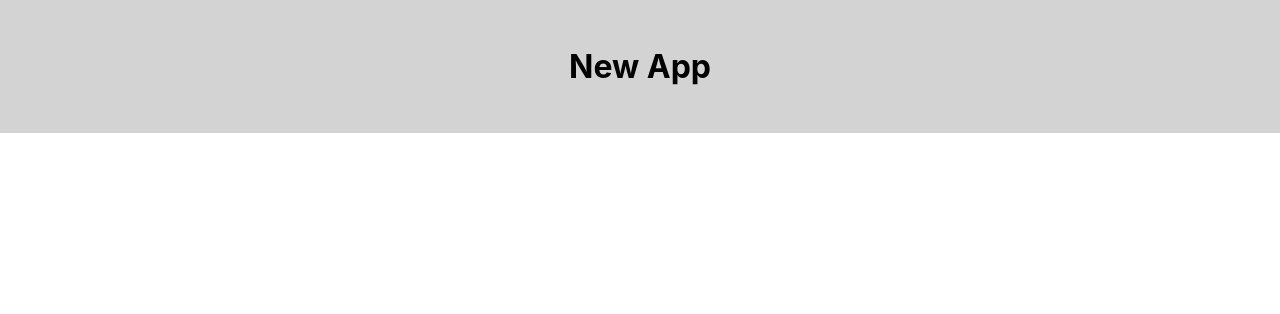
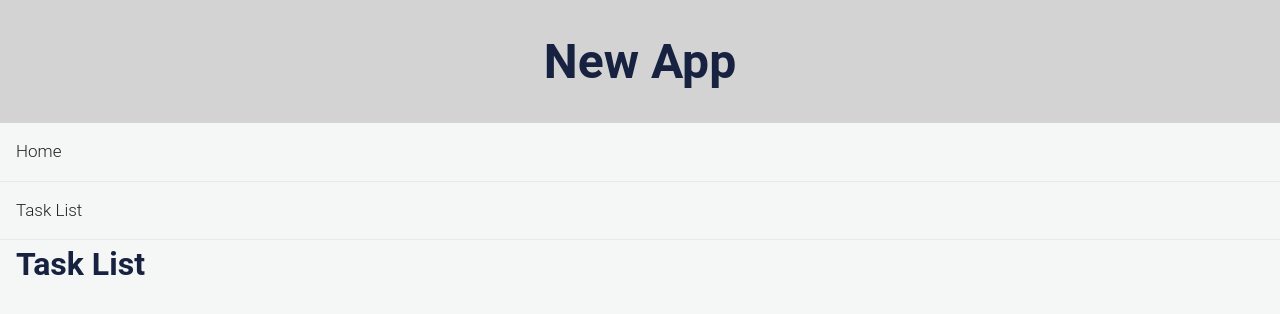
Before and after one commit to patriciad9mendes/nokia-challenge-fe, a React (Create React App) app: page /TaskList in a window 1280 px wide. Shown: the top 314 px of the page. Built offline with nearby package versions, Linux system fonts and the light colour scheme.

Commit message:
Add Navbar
Add Navbar and Page Flow to the app. Need improvements.

```diff
--- a/src/App.css
+++ b/src/App.css
@@ -1,38 +1,56 @@
-.App {
+:root {
+  --white: #FFFFFF;
+  --black: #172241;
+  --gray: #f4f7f6;
+  --gray-dark: #d3d3d3;
+}
+
+body, html {
+  font-family: 'Roboto', sans-serif;
+  font-weight: 300;
+  line-height: 1.5;
+  color: var(--black);
+  text-align: left;
+  background-color: var(--gray);
+}
+
+* {
+  margin: 0;
+  padding: 0;
+}
+
+h1 {
+  color: var(--black);
+  font-size: 3rem;
   text-align: center;
 }
 
-.App-logo {
-  height: 40vmin;
-  pointer-events: none;
+h2 {
+  font-size: 2rem;
+  padding: 0 1rem;
 }
 
-@media (prefers-reduced-motion: no-preference) {
-  .App-logo {
-    animation: App-logo-spin infinite 20s linear;
-  }
+h3 {
+  font-size: 1.5rem;
+  padding: 0 .5rem;
+  font-weight: 300;
 }
 
-.App-header {
-  background-color: #282c34;
-  min-height: 100vh;
-  display: flex;
-  flex-direction: column;
-  align-items: center;
-  justify-content: center;
-  font-size: calc(10px + 2vmin);
-  color: white;
+p{
+  color: var(--gray-dark);
 }
 
-.App-link {
-  color: #61dafb;
+.flex-container {
+  text-align: center;
+  margin: 2rem auto;
+  float: center;
+  display: flex;
+  flex-flow: row wrap;
+  text-align: center;
+  max-width: 1400px;
 }
 
-@keyframes App-logo-spin {
-  from {
-    transform: rotate(0deg);
-  }
-  to {
-    transform: rotate(360deg);
-  }
+.flex-container > * {
+  padding: 15px;
+  flex: 1 100%;
 }
--- a/src/App.js
+++ b/src/App.js
@@ -6,13 +6,15 @@ import './App.css';
 
 //Components
 import Header from './components/Header.js';
+import Navbar from './components/Navbar.js';
 
 class App extends React.Component {
   render() {
     return (
-      <div className="App">
-        <Header/>
-      </div>
+        <div className="flex-contaier">
+          <Header/>
+          <Navbar/>
+        </div>
     );
   }
 }
--- /dev/null
+++ b/src/components/Navbar.js
@@ -0,0 +1,42 @@
+import React from "react";
+import { BrowserRouter as Router, Switch, Route, Link } from 'react-router-dom';
+
+//Style
+import '../style/Navbar.css';
+
+//Pages
+import Home from '../pages/Home.js';
+import TaskList from '../pages/TaskList.js';
+
+class Navbar extends React.Component {
+  render() {
+    return (
+      <Router>
+        <nav className="nav-categories">
+          <ul className="nav-menu">
+            <li>
+              <Link to = "/">Home</Link>
+            </li>
+            <li>
+              <Link to = "/TaskList">Task List</Link>
+            </li>
+          </ul>
+        </nav>
+        <Switch>
+          <React.Fragment>
+            <div className="apps-list">
+              <Route exact path = {'/'}>
+                  <Home/>
+              </Route>
+              <Route exact path = {'/TaskList'}>
+                  <TaskList/>
+              </Route>
+            </div>
+          </React.Fragment>
+        </Switch>
+      </Router>
+    )
+  }
+}
+
+export default Navbar;
--- /dev/null
+++ b/src/pages/Home.js
@@ -0,0 +1,14 @@
+import React from "react";
+import ReactDOM from 'react-dom';
+
+class Home extends React.Component {
+  render() {
+    return (
+      <div>
+        <h2>Home</h2>
+      </div>
+    )
+  }
+}
+
+export default Home;
--- /dev/null
+++ b/src/pages/TaskList.js
@@ -0,0 +1,14 @@
+import React from "react";
+import ReactDOM from 'react-dom';
+
+class TaskList extends React.Component {
+  render() {
+    return (
+      <div className="taskList">
+        <h2>Task List</h2>
+      </div>
+    )
+  }
+}
+
+export default TaskList;
--- a/src/style/Header.css
+++ b/src/style/Header.css
@@ -1,4 +1,4 @@
 .jumbotron {
-  background-color: #d3d3d3;
+  background-color: var(--gray-dark);
   padding: 2%;
 }
--- /dev/null
+++ b/src/style/Navbar.css
@@ -0,0 +1,50 @@
+.nav-menu .active a {
+  color: var(--teal);
+}
+
+.nav-menu a {
+  position: relative;
+  display: block;
+  padding: 1rem;
+  font-size: 17px;
+  font-weight: 300;
+  color: #202121;
+  cursor: pointer;
+  background: #f4f7f6;
+  border-bottom: 1px solid #E6EAEA;
+  text-decoration: none;
+  transition: all 0.3s ease;
+}
+
+.nav-menu a:hover {
+  background-color: var(--white);
+  -webkit-transition: background 0.3s ease-in-out;
+  transition: background 0.3s ease-in-out;
+}
+
+.nav-categories {
+  text-align: left;
+  flex: 0;
+  order: 1;
+}
+
+.nav-categories ul {
+  list-style-type: none;
+  margin: 0%;
+}
+
+.nav-categories li {
+  cursor: pointer;
+}
+
+.nav-categories li.selected {
+  background-color: rgb(87, 87, 206);
+  color: #FFFFFF;
+}
+
+.apps-list {
+  position: relative;
+  flex: 1;
+  order: 2;
+  text-align: left;
+}
```
